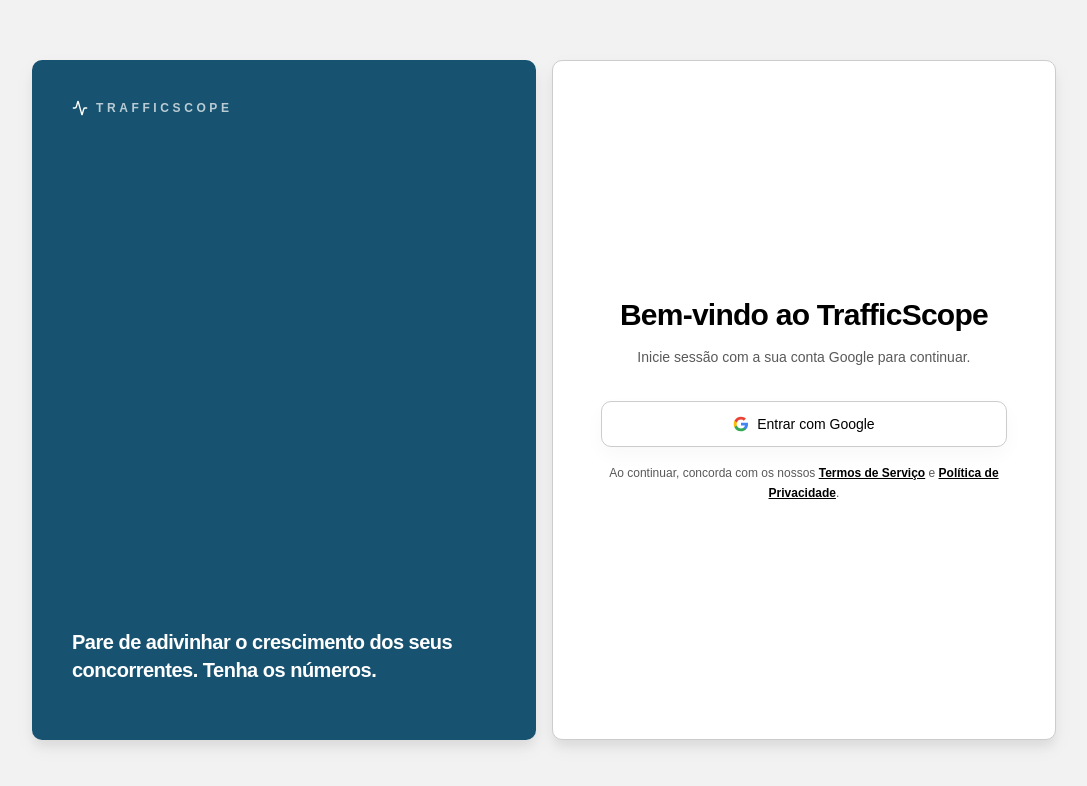
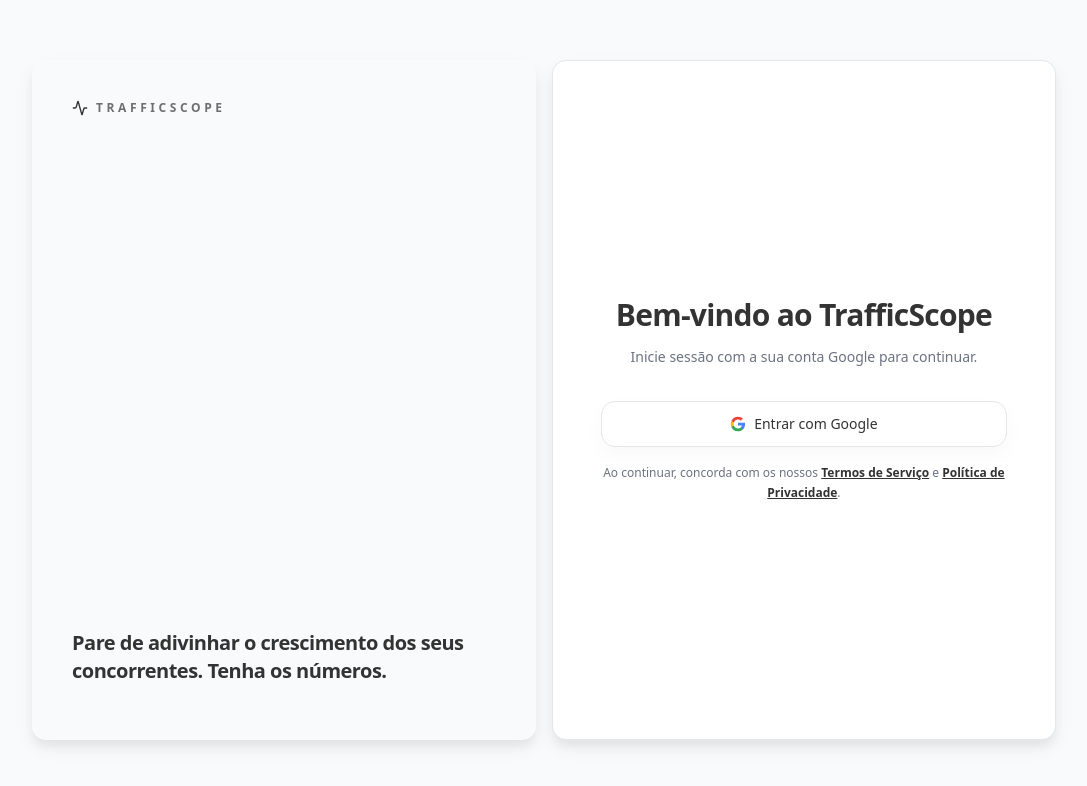
Before and after one commit to alexdejesus315-collab/trafficscope, a React (Vite) app: page /login in a window 1280 px wide. Shown: the top 786 px of the page, without its empty margins (96-1183 px from the left). Built offline with nearby package versions, Linux system fonts and the light colour scheme; no server answers.

Commit message:
style: aplicar novo tema de cores (azul) ao design system

```diff
--- a/src/index.css
+++ b/src/index.css
@@ -4,41 +4,41 @@
 
 :root {
   --background: oklch(1.0000 0 0);
-  --foreground: oklch(0 0 0);
-  --card: oklch(0.9612 0 0);
-  --card-foreground: oklch(0 0 0);
+  --foreground: oklch(0.3211 0 0);
+  --card: oklch(1.0000 0 0);
+  --card-foreground: oklch(0.3211 0 0);
   --popover: oklch(1.0000 0 0);
-  --popover-foreground: oklch(0 0 0);
-  --primary: oklch(0.4188 0.0765 234.2537);
+  --popover-foreground: oklch(0.3211 0 0);
+  --primary: oklch(0.6231 0.1880 259.8145);
   --primary-foreground: oklch(1.0000 0 0);
-  --secondary: oklch(0.4640 0 0);
-  --secondary-foreground: oklch(1.0000 0 0);
-  --muted: oklch(0.9612 0 0);
-  --muted-foreground: oklch(0.4640 0 0);
-  --accent: oklch(0.7803 0.1978 125.6667);
-  --accent-foreground: oklch(0.2178 0 0);
-  --destructive: oklch(0.4353 0.1781 28.2461);
+  --secondary: oklch(0.9670 0.0029 264.5419);
+  --secondary-foreground: oklch(0.4461 0.0263 256.8018);
+  --muted: oklch(0.9846 0.0017 247.8389);
+  --muted-foreground: oklch(0.5510 0.0234 264.3637);
+  --accent: oklch(0.9514 0.0250 236.8242);
+  --accent-foreground: oklch(0.3791 0.1378 265.5222);
+  --destructive: oklch(0.6368 0.2078 25.3313);
   --destructive-foreground: oklch(1.0000 0 0);
-  --border: oklch(0.8452 0 0);
-  --input: oklch(0.8452 0 0);
-  --ring: oklch(0.4188 0.0765 234.2537);
-  --chart-1: oklch(0.5317 0.1009 153.3946);
-  --chart-2: oklch(0.5862 0.0855 61.2167);
-  --chart-3: oklch(0.5115 0.1228 22.3979);
-  --chart-4: oklch(0.5916 0.0672 156.0506);
-  --chart-5: oklch(0.7034 0.0431 157.3165);
-  --sidebar: oklch(0.4188 0.0765 234.2537);
-  --sidebar-foreground: oklch(1.0000 0 0);
-  --sidebar-primary: oklch(0.7803 0.1978 125.6667);
-  --sidebar-primary-foreground: oklch(0.2178 0 0);
-  --sidebar-accent: oklch(0.9596 0.0109 234.8178);
-  --sidebar-accent-foreground: oklch(0.4188 0.0765 234.2537);
-  --sidebar-border: oklch(0.8452 0 0);
-  --sidebar-ring: oklch(0.7803 0.1978 125.6667);
-  --font-sans: IBM Plex Sans, ui-sans-serif, sans-serif, system-ui;
-  --font-serif: Georgia, serif;
-  --font-mono: IBM Plex Mono, ui-monospace, monospace;
-  --radius: 0.375rem;
+  --border: oklch(0.9276 0.0058 264.5313);
+  --input: oklch(0.9276 0.0058 264.5313);
+  --ring: oklch(0.6231 0.1880 259.8145);
+  --chart-1: oklch(0.6231 0.1880 259.8145);
+  --chart-2: oklch(0.5461 0.2152 262.8809);
+  --chart-3: oklch(0.4882 0.2172 264.3763);
+  --chart-4: oklch(0.4244 0.1809 265.6377);
+  --chart-5: oklch(0.3791 0.1378 265.5222);
+  --sidebar: oklch(0.9846 0.0017 247.8389);
+  --sidebar-foreground: oklch(0.3211 0 0);
+  --sidebar-primary: oklch(0.6231 0.1880 259.8145);
+  --sidebar-primary-foreground: oklch(1.0000 0 0);
+  --sidebar-accent: oklch(0.9514 0.0250 236.8242);
+  --sidebar-accent-foreground: oklch(0.3791 0.1378 265.5222);
+  --sidebar-border: oklch(0.9276 0.0058 264.5313);
+  --sidebar-ring: oklch(0.6231 0.1880 259.8145);
+  --font-sans: ui-sans-serif, system-ui, -apple-system, BlinkMacSystemFont, 'Segoe UI', Roboto, 'Helvetica Neue', Arial, 'Noto Sans', sans-serif, 'Apple Color Emoji', 'Segoe UI Emoji', 'Segoe UI Symbol', 'Noto Color Emoji';
+  --font-serif: ui-serif, Georgia, Cambria, "Times New Roman", Times, serif;
+  --font-mono: ui-monospace, SFMono-Regular, Menlo, Monaco, Consolas, "Liberation Mono", "Courier New", monospace;
+  --radius: 0.625rem;
   --shadow-x: 0px;
   --shadow-y: 8px;
   --shadow-blur: 20px;
@@ -58,42 +58,42 @@
 }
 
 .dark {
-  --background: oklch(0.1822 0 0);
-  --foreground: oklch(0.9310 0 0);
-  --card: oklch(0.2350 0 0);
-  --card-foreground: oklch(0.9310 0 0);
-  --popover: oklch(0.2350 0 0);
-  --popover-foreground: oklch(0.9310 0 0);
-  --primary: oklch(0.5684 0.1083 238.1596);
+  --background: oklch(0.2046 0 0);
+  --foreground: oklch(0.9219 0 0);
+  --card: oklch(0.2686 0 0);
+  --card-foreground: oklch(0.9219 0 0);
+  --popover: oklch(0.2686 0 0);
+  --popover-foreground: oklch(0.9219 0 0);
+  --primary: oklch(0.6231 0.1880 259.8145);
   --primary-foreground: oklch(1.0000 0 0);
-  --secondary: oklch(0.7058 0 0);
-  --secondary-foreground: oklch(1.0000 0 0);
-  --muted: oklch(0.2350 0 0);
-  --muted-foreground: oklch(0.7058 0 0);
-  --accent: oklch(0.7803 0.1978 125.6667);
-  --accent-foreground: oklch(0.2178 0 0);
-  --destructive: oklch(0.7445 0.1550 21.5035);
-  --destructive-foreground: oklch(0.9310 0 0);
-  --border: oklch(0.3211 0 0);
-  --input: oklch(0.3211 0 0);
-  --ring: oklch(0.5684 0.1083 238.1596);
-  --chart-1: oklch(0.6380 0.1240 153.3205);
-  --chart-2: oklch(0.5961 0.1042 60.1356);
-  --chart-3: oklch(0.5112 0.1506 24.1537);
-  --chart-4: oklch(0.6959 0.0959 155.0560);
-  --chart-5: oklch(0.4934 0.0554 155.7578);
-  --sidebar: oklch(0.4188 0.0765 234.2537);
-  --sidebar-foreground: oklch(1.0000 0 0);
-  --sidebar-primary: oklch(0.7803 0.1978 125.6667);
-  --sidebar-primary-foreground: oklch(0.2178 0 0);
-  --sidebar-accent: oklch(0.9596 0.0109 234.8178);
-  --sidebar-accent-foreground: oklch(0.4188 0.0765 234.2537);
-  --sidebar-border: oklch(0.3211 0 0);
-  --sidebar-ring: oklch(0.7803 0.1978 125.6667);
-  --font-sans: IBM Plex Sans, ui-sans-serif, sans-serif, system-ui;
-  --font-serif: Georgia, serif;
-  --font-mono: IBM Plex Mono, ui-monospace, monospace;
-  --radius: 0.375rem;
+  --secondary: oklch(0.2686 0 0);
+  --secondary-foreground: oklch(0.9219 0 0);
+  --muted: oklch(0.2393 0 0);
+  --muted-foreground: oklch(0.7155 0 0);
+  --accent: oklch(0.3791 0.1378 265.5222);
+  --accent-foreground: oklch(0.8823 0.0571 254.1284);
+  --destructive: oklch(0.6368 0.2078 25.3313);
+  --destructive-foreground: oklch(0.9219 0 0);
+  --border: oklch(0.3715 0 0);
+  --input: oklch(0.3715 0 0);
+  --ring: oklch(0.6231 0.1880 259.8145);
+  --chart-1: oklch(0.7137 0.1434 254.6240);
+  --chart-2: oklch(0.6231 0.1880 259.8145);
+  --chart-3: oklch(0.5461 0.2152 262.8809);
+  --chart-4: oklch(0.4882 0.2172 264.3763);
+  --chart-5: oklch(0.4244 0.1809 265.6377);
+  --sidebar: oklch(0.2046 0 0);
+  --sidebar-foreground: oklch(0.9219 0 0);
+  --sidebar-primary: oklch(0.6231 0.1880 259.8145);
+  --sidebar-primary-foreground: oklch(1.0000 0 0);
+  --sidebar-accent: oklch(0.3791 0.1378 265.5222);
+  --sidebar-accent-foreground: oklch(0.8823 0.0571 254.1284);
+  --sidebar-border: oklch(0.3715 0 0);
+  --sidebar-ring: oklch(0.6231 0.1880 259.8145);
+  --font-sans: ui-sans-serif, system-ui, -apple-system, BlinkMacSystemFont, 'Segoe UI', Roboto, 'Helvetica Neue', Arial, 'Noto Sans', sans-serif, 'Apple Color Emoji', 'Segoe UI Emoji', 'Segoe UI Symbol', 'Noto Color Emoji';
+  --font-serif: ui-serif, Georgia, Cambria, "Times New Roman", Times, serif;
+  --font-mono: ui-monospace, SFMono-Regular, Menlo, Monaco, Consolas, "Liberation Mono", "Courier New", monospace;
+  --radius: 0.625rem;
   --shadow-x: 0px;
   --shadow-y: 8px;
   --shadow-blur: 20px;
```
